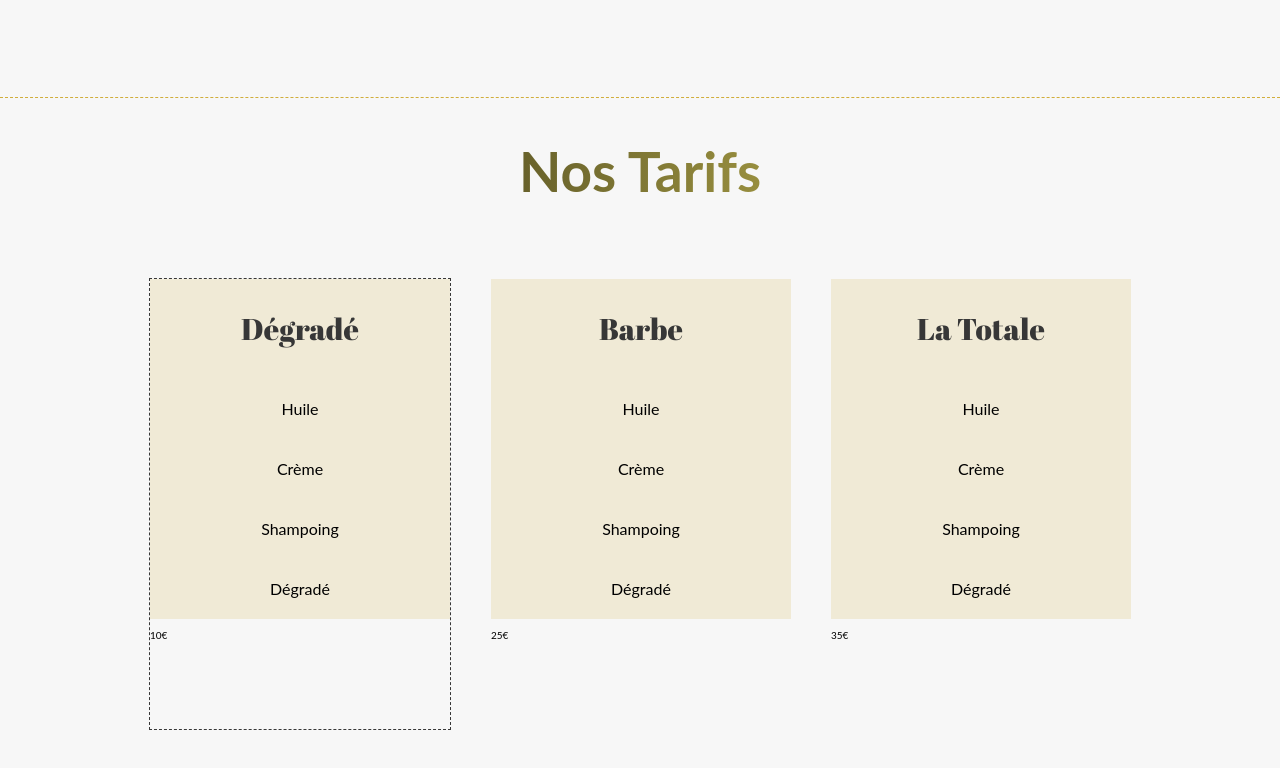
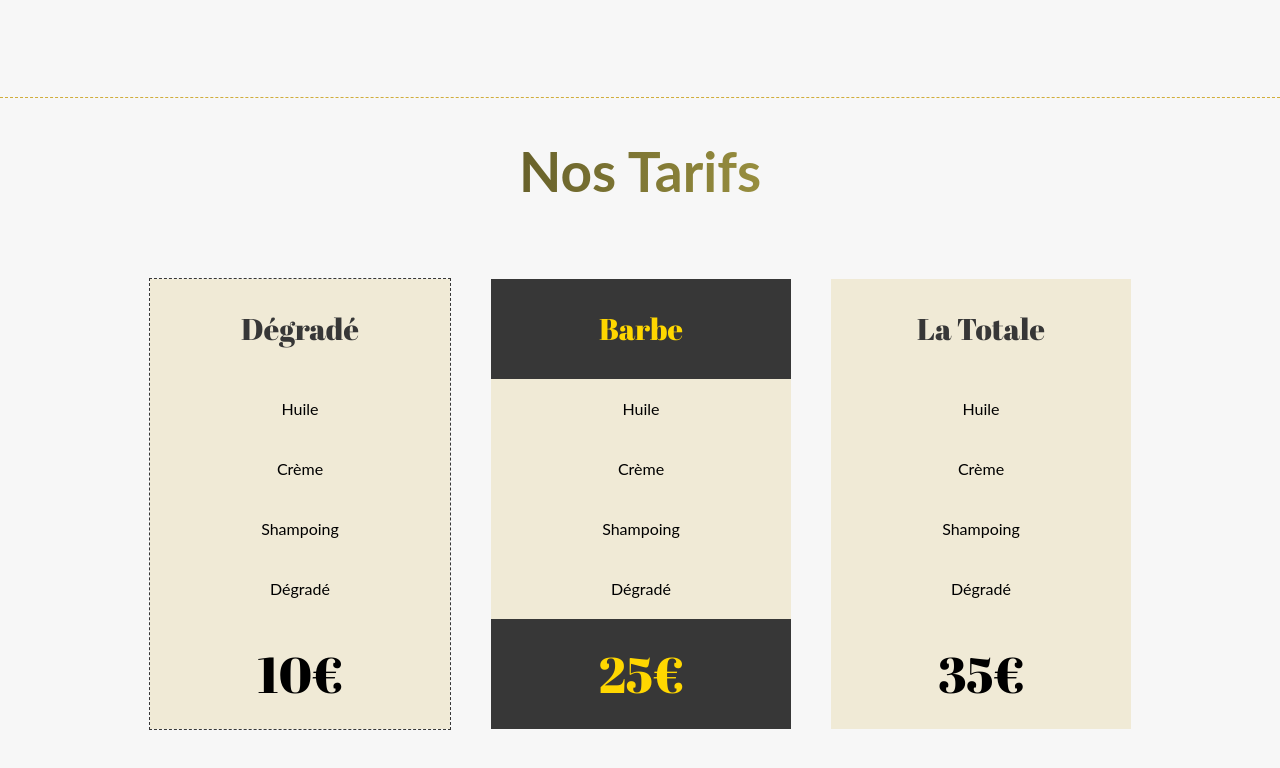
Before and after one commit to malkamat/site-barbier, a plain HTML site: page index.html in a window 1280 px wide. Shown: the part 1521-2289 px from the top of the page. Drawn offline with Linux system fonts and the light colour scheme.

Commit message:
quelques modifs section tarifs

```diff
--- a/style.css
+++ b/style.css
@@ -270,3 +270,35 @@ header #arrow {
     height: 6rem;
     line-height: 6rem;
 }
+.prix {
+    margin: 0;
+    height: 11rem;
+    background: #f0Ead6;
+}
+
+.prix p {
+    margin: 0 auto;
+    font-size: 5rem;
+    text-align: center;
+    line-height: 11rem;
+    font-family: 'Abril Fatface';
+}
+
+
+.flex-cards:nth-child(2) .head {
+    background: #373737;
+    color: #FFD700;
+}
+.flex-vards:nth-child(2) .contenu {
+    background: #373737;
+    color: #FFD700;
+}
+.flex-cards:nth-child(2) .prix {
+    background: #373737;
+    color: #FFD700;
+}
+
+
+.flex-cards:hover {
+    transform: scale(1.05);
+}
```
